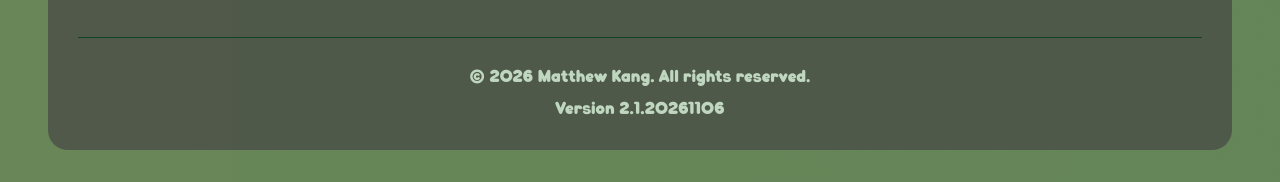
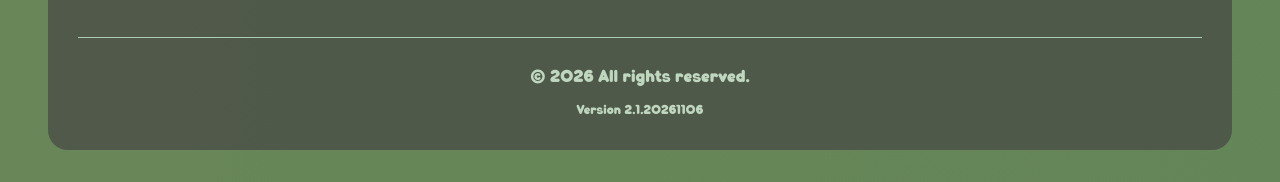
Before and after one commit to Improvingtime50/my-website, an Astro site: page / in a window 1280 px wide. Shown: the part 1121-1303 px from the top of the page. Built offline with nearby package versions, Linux system fonts and the light colour scheme; Astro itself is replaced by a stand-in of ours.

Commit message:
very minor changes

```diff
--- a/src/pages/index.astro
+++ b/src/pages/index.astro
@@ -211,9 +211,9 @@ const version = packageJson.version;
 
 					<div class="footer-bottom">
 						<p class="qilka-bold">
-							&copy; 2026 Matthew Kang. All rights reserved.
+							&copy; 2026 All rights reserved.
 						</p>
-						<p class="qilka-bold">
+						<p class="qilka-bold" style="font-size: 12px">
 							Version {version}
 							<p></p>
 						</p>
--- a/src/styles/global.css
+++ b/src/styles/global.css
@@ -245,7 +245,7 @@ body {
     text-align: center;
     margin-top: 40px;
     padding-top: 20px;
-    border-top: 1px solid #142;
+    border-top: 1px solid #acb;
     font-size: 13px;
     color: #777;
 }
```
